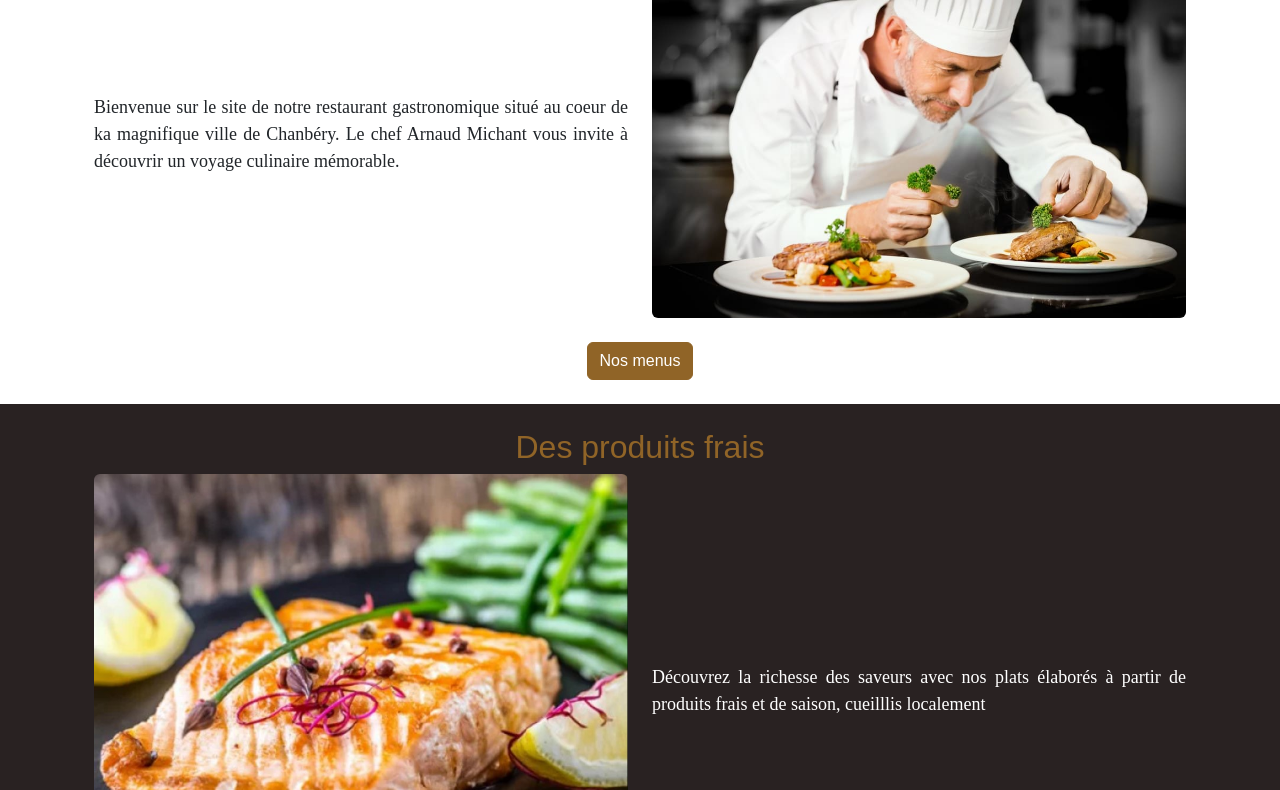
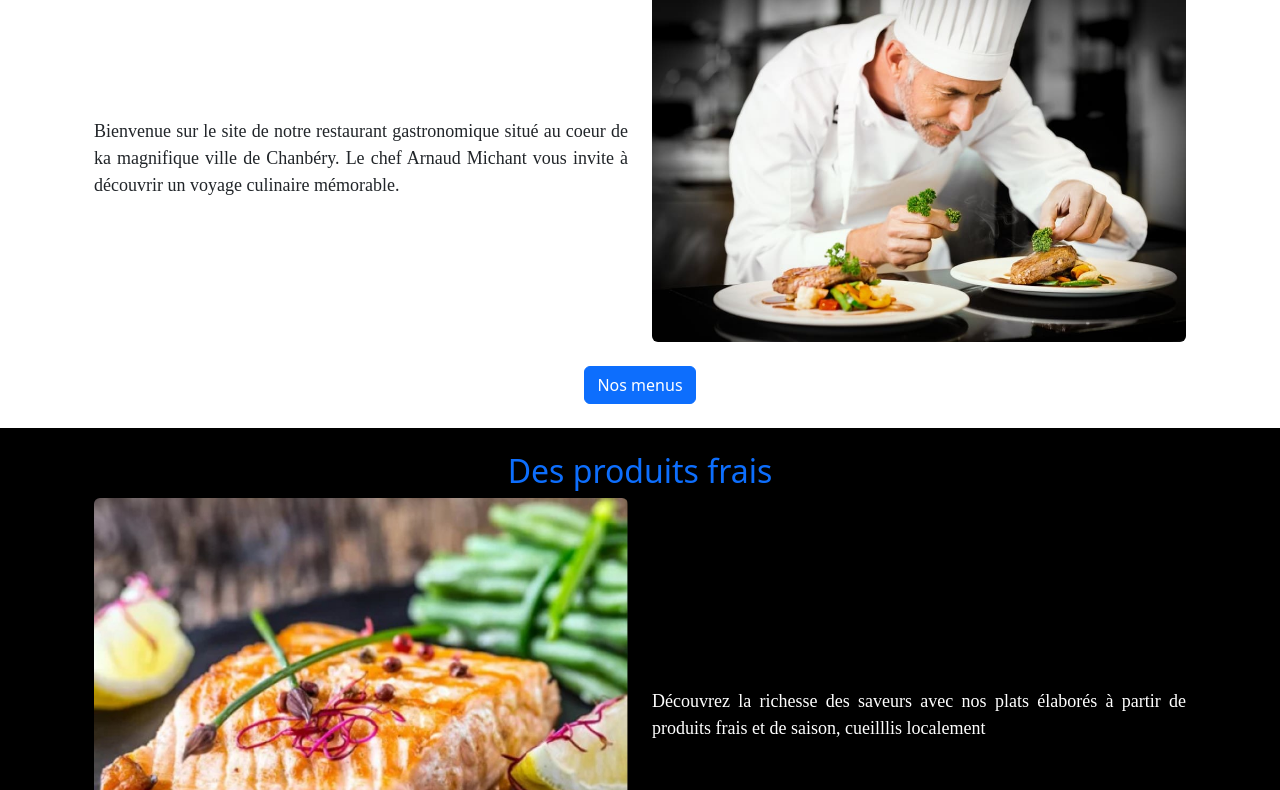
Before and after one commit to SoCode9/1-QuaiAntiqueResturantFront, a website with bundled scripts: page index.html in a window 1280 px wide. Shown: the part 475-1265 px from the top of the page. Built offline with nearby package versions, Linux system fonts and the light colour scheme; files whose address does not match are found by name; a web font is replaced by a local one.

Commit message:
install bootstrap 5.3.7

```diff
--- a/index.html
+++ b/index.html
@@ -8,7 +8,7 @@
     <link rel="preconnect" href="https://fonts.gstatic.com" crossorigin>
     <link href="https://fonts.googleapis.com/css2?family=Hind+Madurai:wght@300;400;500;600;700&display=swap"
         rel="stylesheet">
-
+    <link rel="stylesheet" href="node_modules/bootstrap/dist/css/bootstrap.min.css">`
     <link rel="stylesheet" href="scss/main.css">
     <title>Document</title>
 </head>
--- a/package.json
+++ b/package.json
@@ -1,6 +1,6 @@
 {
   "dependencies": {
-    "bootstrap": "^5.3.6",
+    "bootstrap": "^5.3.7",
     "bootstrap-icons": "^1.13.1"
   }
 }
```
Also changed, not shown: pages/galerie.html (+2 -2 lines), 1 other file.
